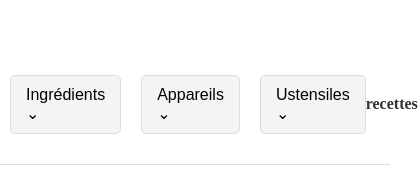
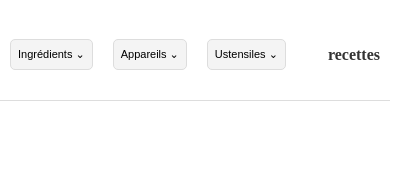
Before and after one commit to NathanLeDev/Soupe-de-Cuisine, a plain HTML site: page index.html in a window 390 px wide. Shown: the part 295-468 px from the top of the page, 418 px wide, since content can reach past the window. Drawn offline with Linux system fonts and the light colour scheme; no server answers.

Commit message:
ajustement du responsive pour s'adapter à tous les appareils

```diff
--- a/style.css
+++ b/style.css
@@ -38,7 +38,7 @@ h1{
 }
 
 .grid-filtre {
-    margin-top: 21%;
+    margin-top: 23%;
     display: flex;
     justify-content: space-between;
     align-items: center;
@@ -89,36 +89,6 @@ h1{
     color: #333;
 }
 
-
-@media screen and (max-width: 693px) {
-    .searchbar{
-        height: auto;
-    }
-
-    .div-search{
-        height: 5vh;
-    }
-}
-
-@media screen and (max-width: 570px) {
-    h1{
-       font-size: 100%;
-    }
-}
-
-@media screen and (max-width: 370px) {
-    h1{
-       font-size: 80%;
-    }
-}
-
-.filters {
-    display: flex;
-    justify-content: space-between;
-    gap: 20px;
-    margin: 20px 0;
-}
-
 .filter-button {
     background-color: #f4f4f4;
     border: 1px solid #ddd;
@@ -129,6 +99,82 @@ h1{
     display: inline-block;
     width: 100%;
     text-align: left;
+}
+
+@media screen and (max-width: 1700px) {
+
+    .grid-filtre{
+        margin-top: 23%;
+    }
+}
+
+@media screen and (max-width: 1300px) {
+
+    .grid-filtre{
+        margin-top: 15%;
+    }
+}
+
+
+@media screen and (max-width: 1000px) {
+
+    .grid-filtre{
+        margin-top: 10%;
+    }
+
+    .grid-recette {
+        grid-template-columns: repeat(2, 1fr);
+    }
+}
+
+@media screen and (max-width: 693px) {
+    .searchbar{
+        height: auto;
+    }
+
+    .div-search{
+        height: 5vh;
+    }
+
+    .grid-filtre{
+        margin-top: 6%;
+    }
+
+    .grid-recette {
+        grid-template-columns: repeat(1, 1fr);
+    }
+}
+
+@media screen and (max-width: 570px) {
+    h1{
+       font-size: 100%;
+    }
+    .grid-filtre{
+        margin-top: 12%;
+    }
+
+    .filter-button {
+        font-size: 11px;
+        padding: 8px 7px;
+    }
+}
+
+@media screen and (max-width: 370px) {
+    h1{
+       font-size: 80%;
+    }
+
+    .filter-button {
+        font-size: 8px;
+        padding: 7px 5px;
+    }
+}
+
+.filters {
+    display: flex;
+    justify-content: space-between;
+    gap: 20px;
+    margin: 20px 0;
 }
 
 .filter-dropdown {
```
